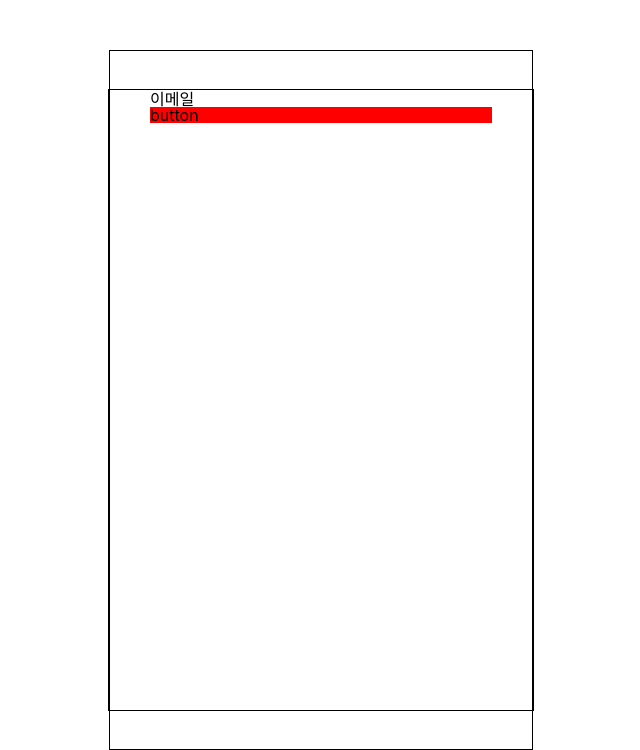
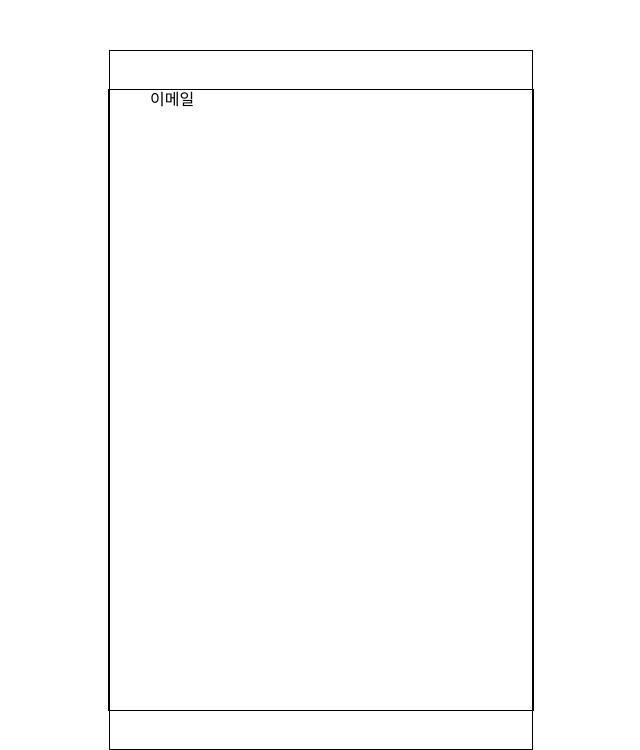
Before and after one commit to Sassy-Project/front-mbti-chat, a React (Create React App) app: page / in a window 1280 px wide. Shown: the top 750 px of the page, without its empty margins (319-959 px from the left). Built offline with nearby package versions, Linux system fonts and the light colour scheme.

Commit message:
style: Update Button

```diff
--- a/src/components/styled-components/Button.tsx
+++ b/src/components/styled-components/Button.tsx
@@ -1,10 +1,48 @@
 import styled from 'styled-components';
 
-const Button = () => {
-  return <StyledButton>button</StyledButton>;
+interface ButtonProps {
+  text: string;
+  onClick: () => void;
+  color?: string;
+}
+
+const Button = ({ text, onClick, color }: ButtonProps) => {
+  // eslint-disable-next-line no-console
+  console.log(color);
+  return (
+    <StyledButton onClick={onClick} color={color}>
+      {text}
+    </StyledButton>
+  );
 };
 
-const StyledButton = styled.div`
-  background-color: red;
+Button.defaultProps = {
+  color: 'var(--color-btn)',
+};
+
+const StyledButton = styled.button`
+  /*공통 스타일*/
+  display: inline-flex;
+  align-items: center;
+  justify-content: center;
+  outline: none;
+  border: none;
+  border-radius: 4px;
+  color: white;
+  font-weight: bold;
+  cursor: pointer;
+  padding-left: 1rem;
+  padding-right: 1rem;
+
+  /*크기*/
+  width: 100%;
+  height: 48px;
+  font-size: 1rem;
+
+  /*색상 */
+  background: ${(props) => props.color};
+  &:hover {
+    filter: brightness(0.8);
+  }
 `;
 export default Button;
```
